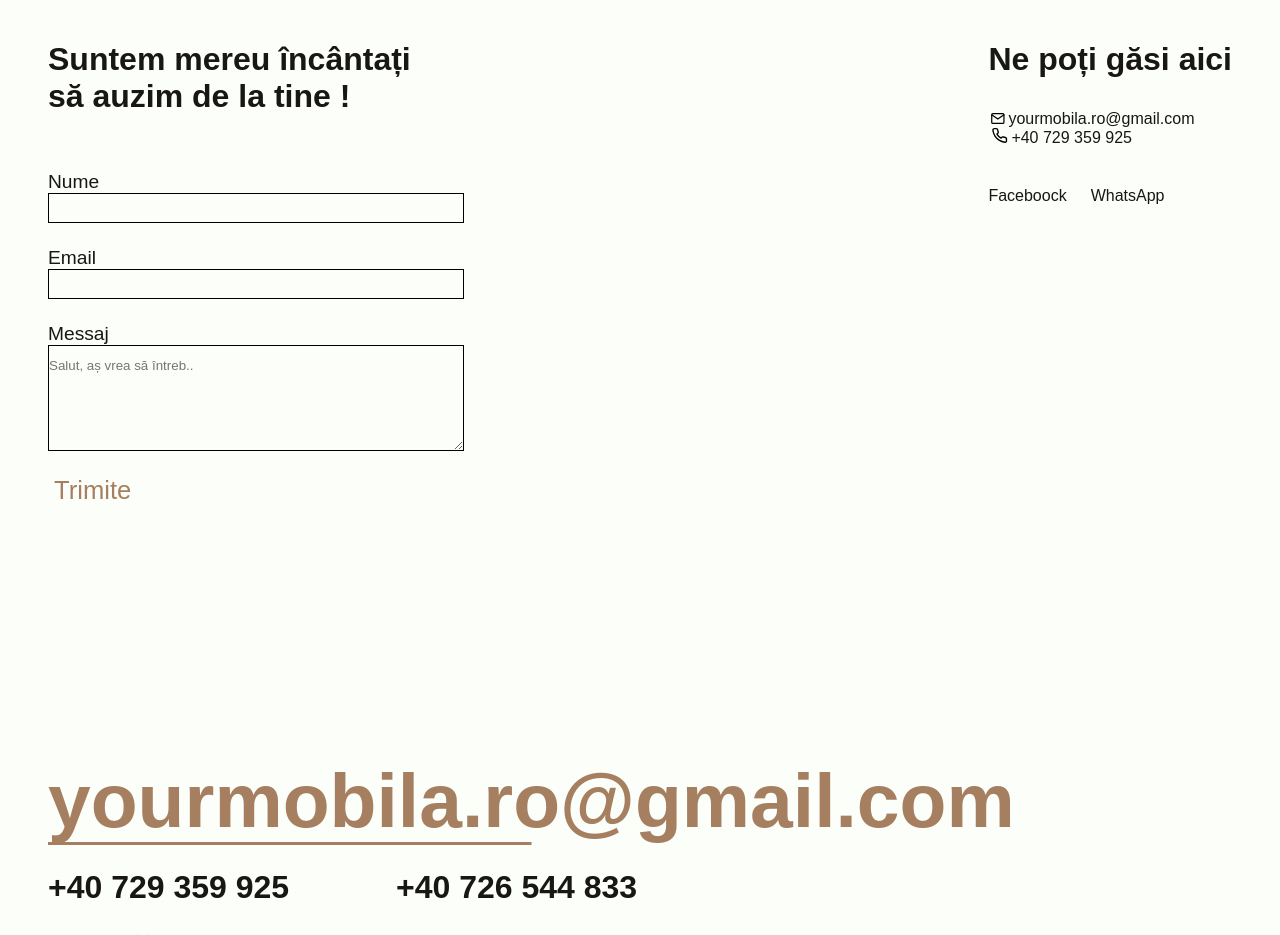
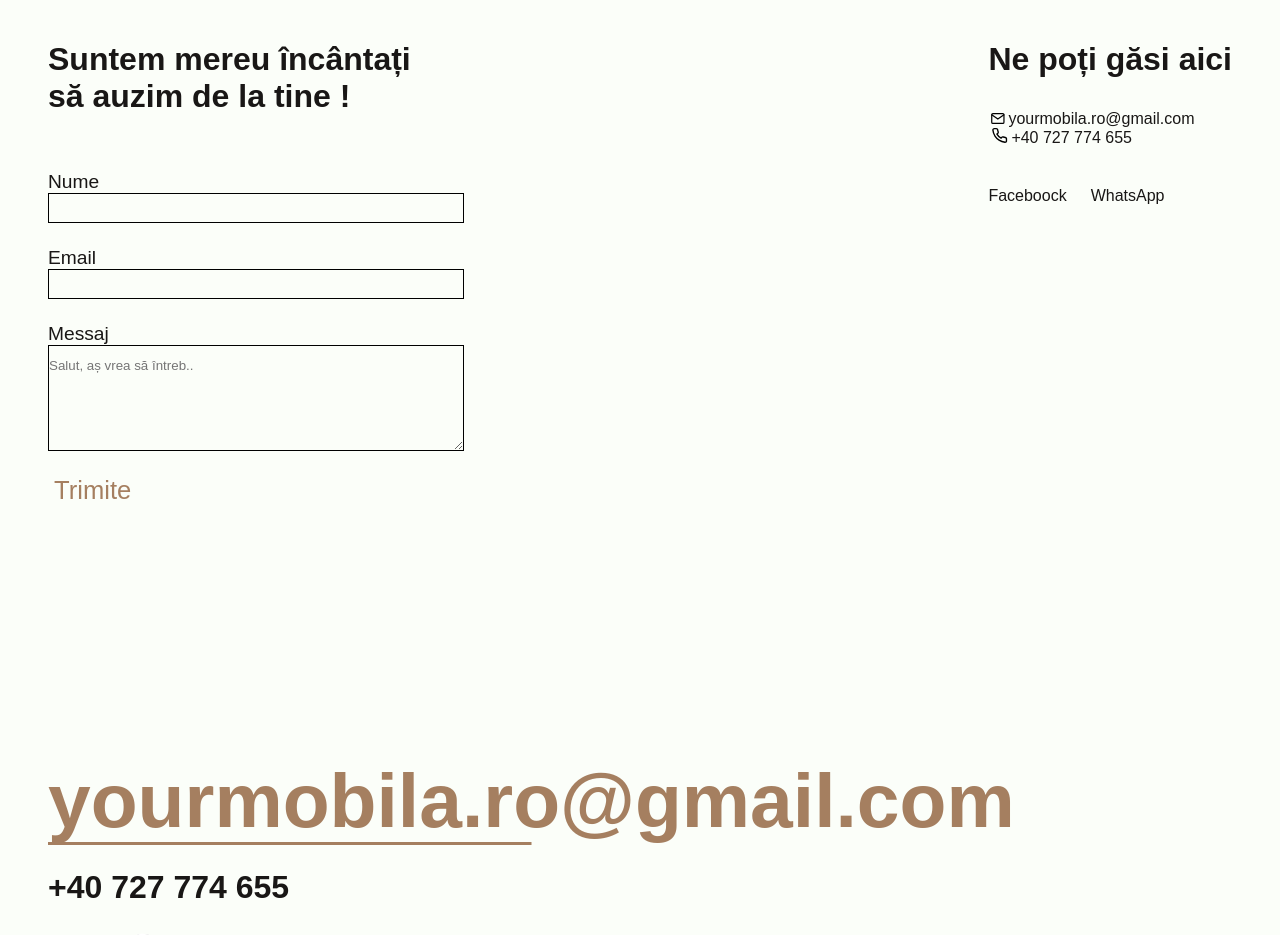
Before and after one commit to Iurka2/YourMoblia-showcase, a Next.js app: page /contact in a window 1280 px wide. Shown: the part 620-1555 px from the top of the page. Built offline with nearby package versions, Linux system fonts and the light colour scheme.

Commit message:
cahnge a part of text

```diff
--- a/Components/footer.js
+++ b/Components/footer.js
@@ -25,25 +25,14 @@ yourmobila.ro@gmail.com
 
 <div  className="phonenrContainer">
 <p  className="phonenr"
-  onClick={() =>  { navigator.clipboard.writeText('+40 729 359 925'); toast.success('Phone Copied',{
+  onClick={() =>  { navigator.clipboard.writeText('+40 727 774 655'); toast.success('Phone Copied',{
 style: {
   background: '#333',
   color: '#fff',
 },
 
   })}} >
-+40 729 359 925
-</p>
-
-<p  className="phonenr"
-  onClick={() =>  { navigator.clipboard.writeText('+40 726 544 833'); toast.success('Phone Copied',{
-style: {
-  background: '#333',
-  color: '#fff',
-},
-
-  })}} >
-+40 726 544 833
++40 727 774 655
 </p>
 </div>
 <div className="someContainer">
--- a/pages/contact.js
+++ b/pages/contact.js
@@ -97,13 +97,13 @@ yourmobila.ro@gmail.com
 </p>
 
 <p  className={styles.phonenr}
-  onClick={() =>  { navigator.clipboard.writeText('+40 729 359 925'); toast.success('Phone Copied',{
+  onClick={() =>  { navigator.clipboard.writeText('+40 727 774 655'); toast.success('Phone Copied',{
 style: {
   background: '#333',
   color: '#fff',
 },
   })}} >
-+40 729 359 925
++40 727 774 655
 </p>
 </div>
 
```
Also changed, not shown: pages/index.js (+2 -8 lines).
